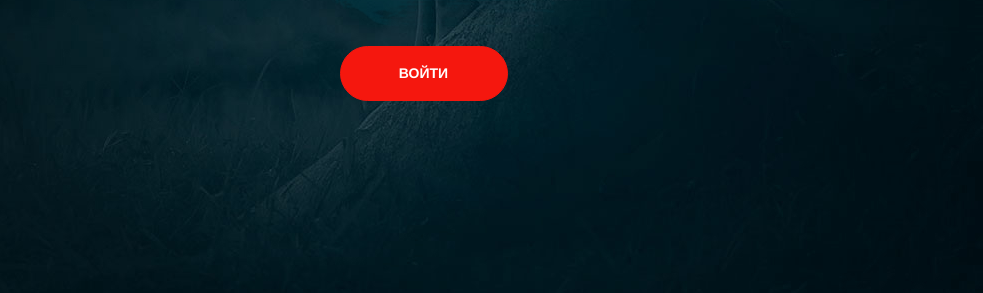
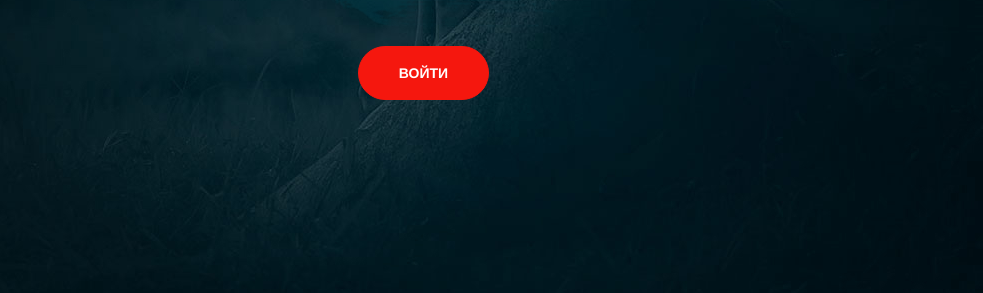
Before and after one commit to pilandr/Air-asia, a plain HTML site: page index.html in a window 1280 px wide. Shown: the part 487-780 px from the top of the page, without its empty margins (217-1200 px from the left). Drawn offline with nearby package versions, Linux system fonts and the light colour scheme.

Commit message:
delete width and heigth btn

```diff
--- a/css/blocks/btn.css
+++ b/css/blocks/btn.css
@@ -1,6 +1,6 @@
 .btn {
-  width: 168px;
-  height: 55px;
+  /* width: 168px;
+  height: 55px; */
   text-align: center;
   display: inline-block;
   background: #F5170E;
```
